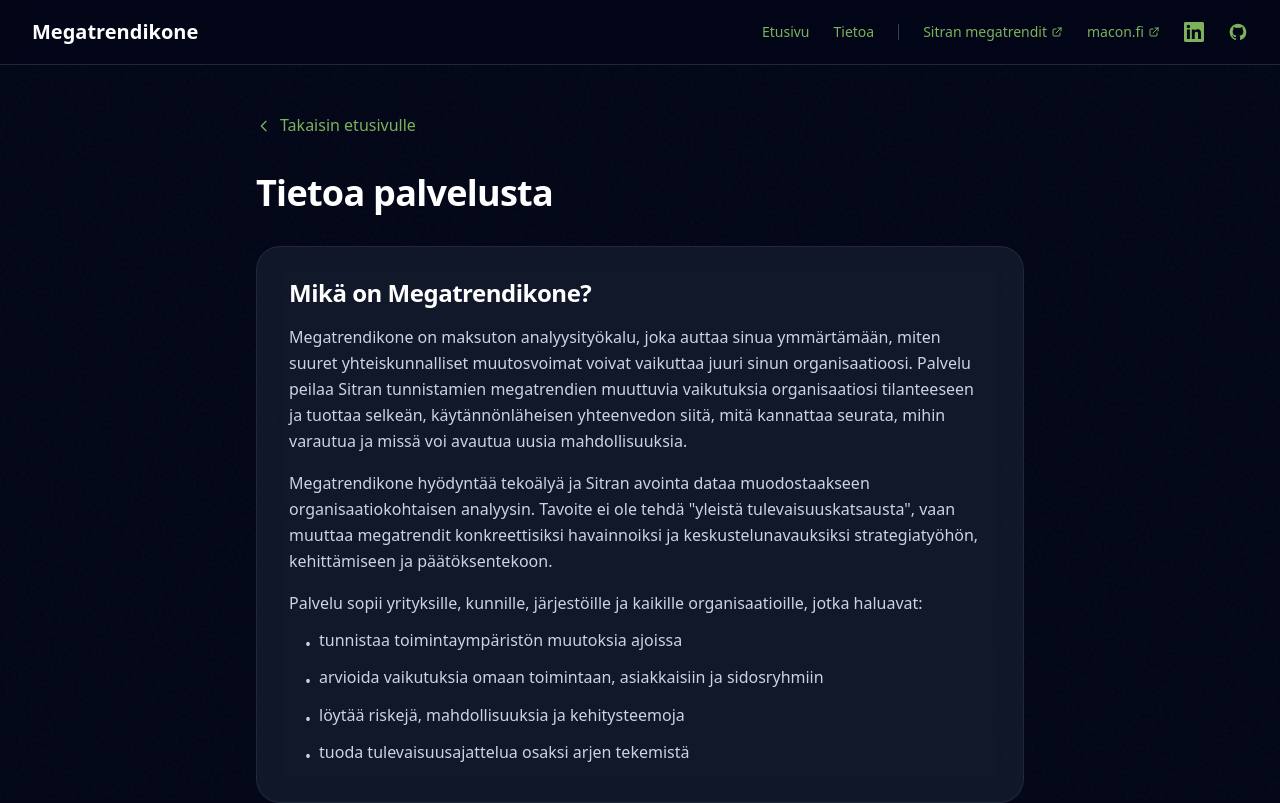
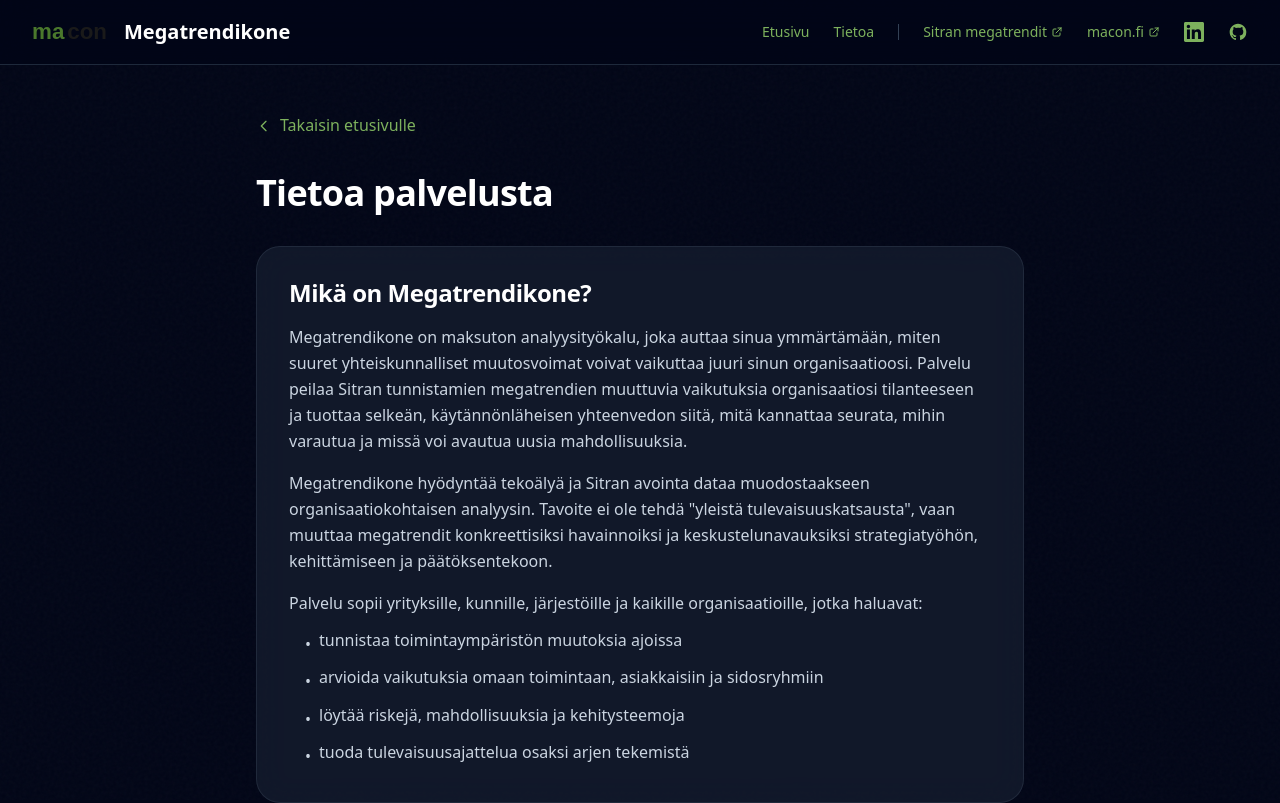
Before and after one commit to Ollilai/Megatrendikone, a Next.js app in the folder app/: page /about in a window 1280 px wide. Shown: the top 803 px of the page. Built offline with nearby package versions, Linux system fonts and the light colour scheme.

Commit message:
Add Macon logo to header
- Create SVG version of Macon logo (ma in green, con in black)
- Display logo next to Megatrendikone text in header
- Logo sized at 24px height for proper alignment with text

https://claude.ai/code/session_01X7RZfnc4VyxpWtkBhaYimR

```diff
--- a/app/src/components/Header.tsx
+++ b/app/src/components/Header.tsx
@@ -12,6 +12,7 @@ export function Header() {
                 <div className="flex h-16 items-center justify-between">
                     {/* Logo / Brand */}
                     <Link href="/" className="flex items-center gap-3 group">
+                        <img src="/macon-logo.svg" alt="Macon" className="h-6" />
                         <span className="text-xl font-bold text-white group-hover:text-primary-400 transition-colors">
                             Megatrendikone
                         </span>
```
Also changed, not shown: app/public/macon-logo.svg (added).
